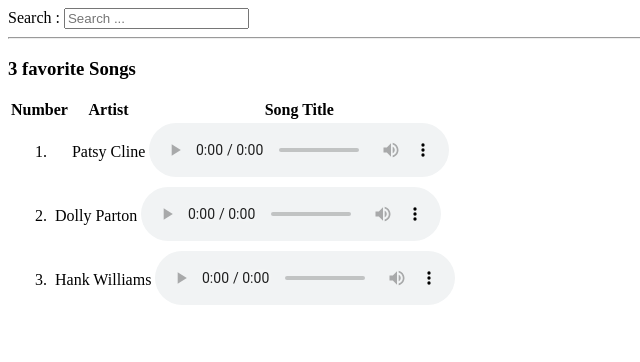
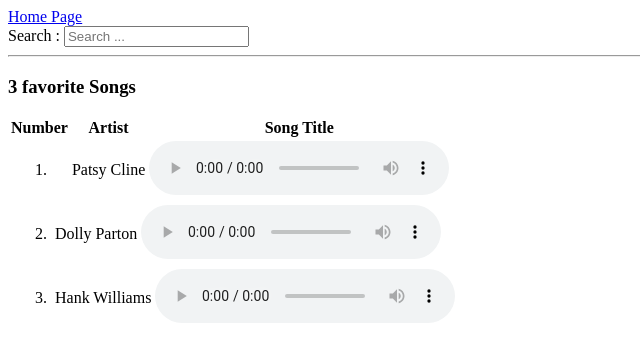
Before and after one commit to CyrilBaah/media-player, a plain HTML site: page audio.html in a window 1280 px wide. Shown: the whole page, without its empty margins (0-640 px from the left). Drawn offline with Linux system fonts and the light colour scheme.

Commit message:
Home Page

```diff
--- a/audio.html
+++ b/audio.html
@@ -7,6 +7,8 @@
     <title>Audio Page</title>
 </head>
 <body>
+    <a href="index.html">Home Page</a><br>
+
     Search : <input type="text" placeholder="Search ..."><hr>
 
     <h3>3  favorite Songs</h3>
```
